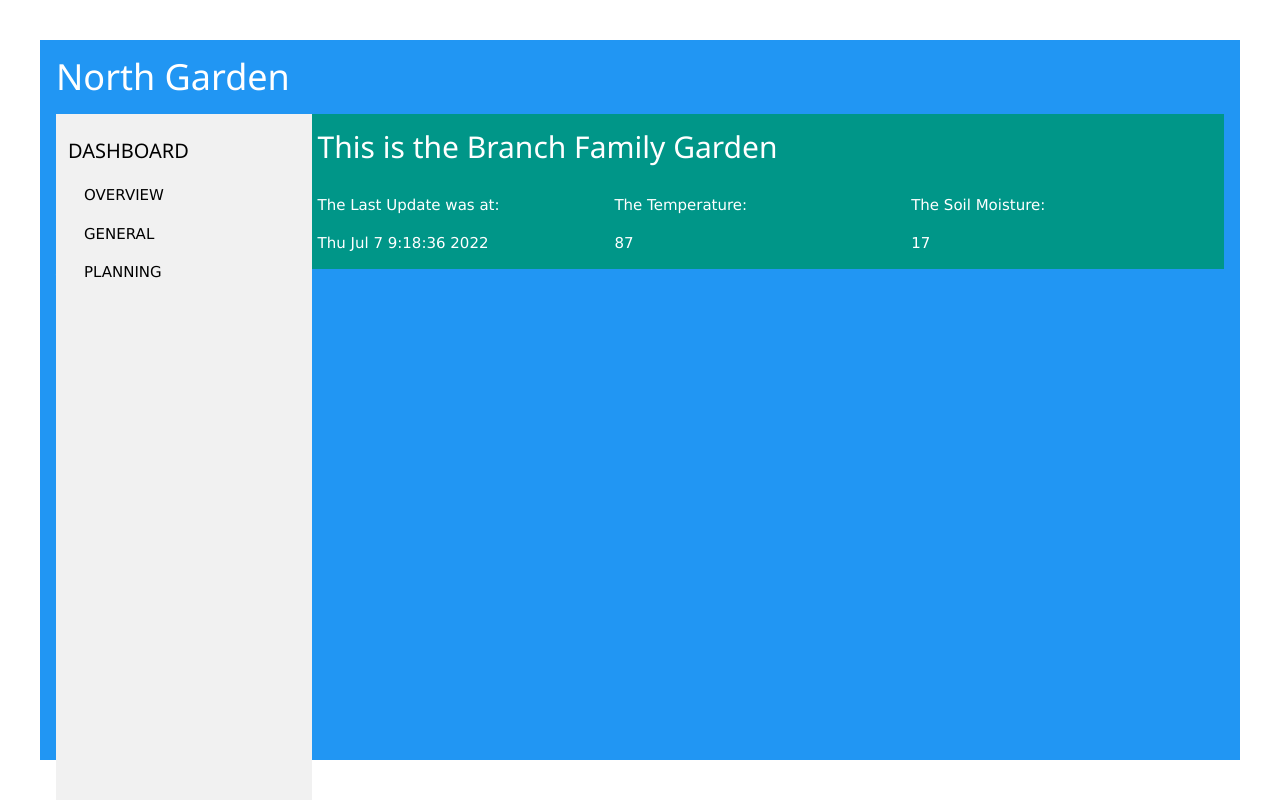
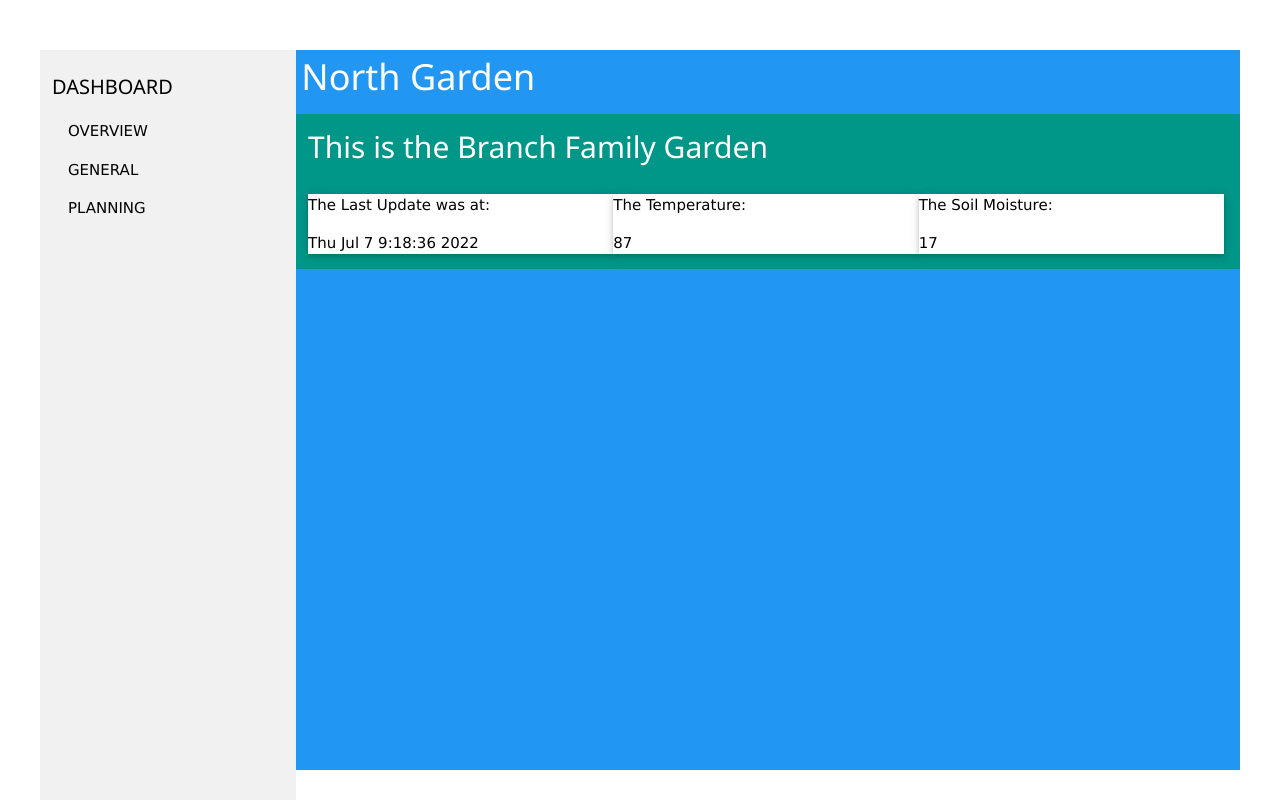
Before and after one commit to Aftershock06/NorthGarden, a plain HTML site: page index.html in a window 1280 px wide. Drawn offline with nearby package versions, Linux system fonts and the light colour scheme.

Commit message:
Add files via upload

```diff
--- a/index.html
+++ b/index.html
@@ -38,15 +38,12 @@
 
     </script>
 
-    <div class="w3-container w3-blue full-height">
-		<div class="header">
-			<h1>North Garden</h1>
-		</div>
+    <div class="w3-blue full-height">
+
 		<!--- SideBar --->
-			<div class="w3-sidebar w3-light-grey w3-bar-block"
+			<div class="w3-sidebar w3-light-grey w3-bar-block full-height"
 				 style="width: 20%;
-                        padding: 12px;
-						height: 100%; ">
+						padding: 12px;">
 
 				<h4>DASHBOARD</h4>
   					<a href="#" class="w3-bar-item w3-button">OVERVIEW</a>
@@ -54,22 +51,27 @@
   					<a href="#" class="w3-bar-item w3-button">PLANNING </a>
 			</div>
 	<!--- Page Content --->
-	<div style = "margin-left:20%;
-                  padding-left:12px;">
+	<div style = "margin-left:20%; padding-left: 12px">
+		<!--- Header Start --->
+		<div class="header">
+			<h1>&nbsp;North Garden</h1>
+		</div>
+		<!--- Header Stop--->
+		<!--- Page Content Start --->
 		<div class = "w3-container w3-teal w3-row">
-      		<h2>This is the Branch Family Garden</h2>
-            <div class= "w3-col s4">
+      		<!-- Title --> <h2>This is the Branch Family Garden</h2>
+            <!-- Card 1 --><div class= "w3-col s4">
+				<div class="w3-card w3-white">
                   <p> The Last Update was at: </p>
-				<p id="time"> -- </p> </div>
-			<div class = "w3-col s4">
+					<p id="time"> -- </p> </div></div>
+			<!--- Card 2 --><div class = "w3-col s4">
+				<div class="w3-card w3-white">
              	<p>The Temperature:</p>
-				<p id = "temp"> -- </p></div>
-                 <div class ="w3-col s4">
+					<p id = "temp"> -- </p></div></div>
+             <!-- Card 3 --> <div class ="w3-col s4">
+				<div class="w3-card w3-white">
               <p>The Soil Moisture: </p>
-                    <p id="soil">--</p>
-                </tr>
-                </table>
-				</div>
+					<p id="soil">--</p></div></div>
 		</div><!--- End of Container --->
 	</div>
 	<!--- Footer --->
```
